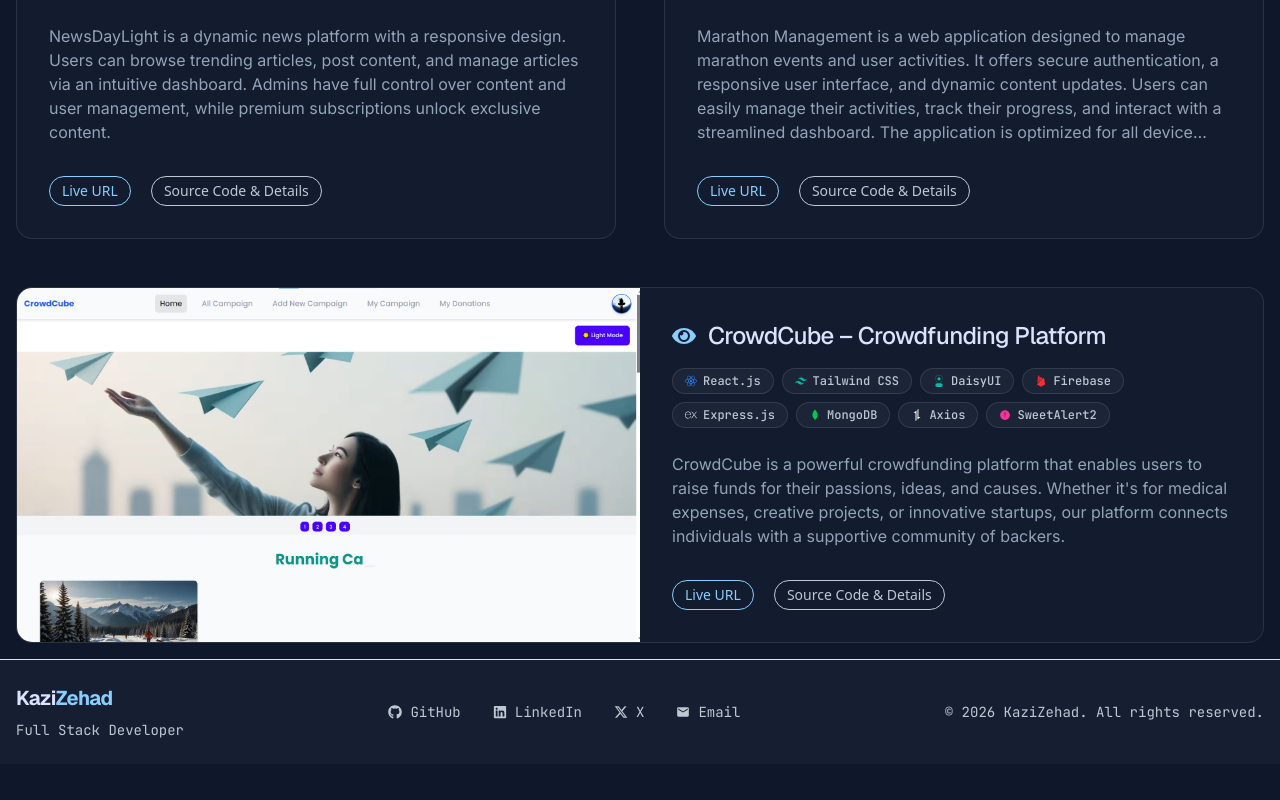
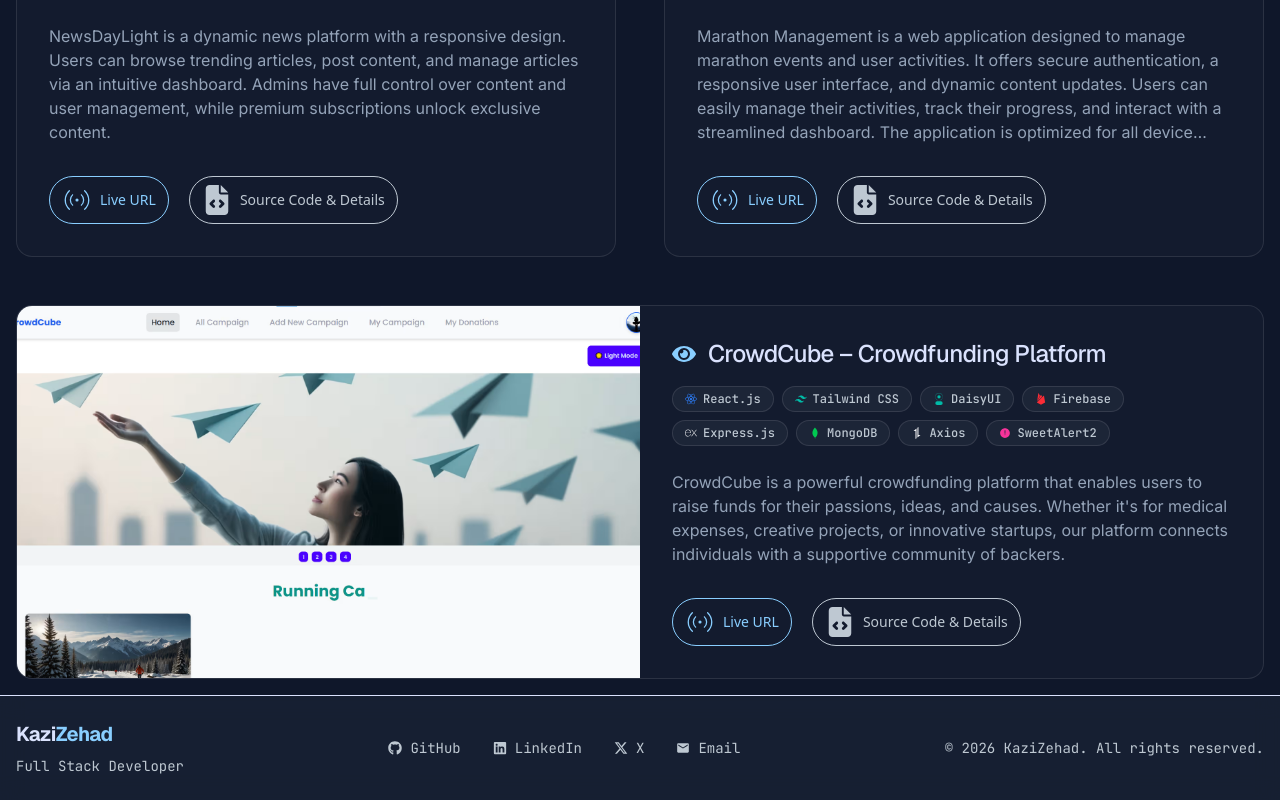
Before and after one commit to Muzahidul-Islam-Zehad/portfolio_zehad, a Next.js app: page / in a window 1280 px wide. Shown: the part 1944-2744 px from the top of the page. Before the commit the page ends 2708 px from the top, so only its background shows below. Built offline with nearby package versions, Linux system fonts and the light colour scheme.

Commit message:
fix UI to full responsive

```diff
--- a/src/app/components/Projects/ProjectCard.tsx
+++ b/src/app/components/Projects/ProjectCard.tsx
@@ -1,7 +1,7 @@
-// components/ProjectCard.tsx
-import React from 'react';
+import { CiStreamOn } from 'react-icons/ci';
 import { Project } from './ProjectList';
 import Link from 'next/link';
+import { FaFileCode } from 'react-icons/fa6';
 
 
 type ProjectCardProps = {
@@ -78,18 +78,22 @@ const MinimalCardContent = ({ project }: { project: Project }) => (
             {project.liveDemo && (
                 <Link
                     href={project.liveDemo}
-                    className="flex items-center gap-2 text-primary hover:text-primary-fixed font-medium border border-primary px-3 py-1 rounded-full transition-all duration-300  hover:shadow-[0_0_25px_rgba(14,165,233,0.6)]"
+                    className="flex flex-row items-center justify-between gap-2 text-primary hover:text-primary-fixed font-medium border border-primary px-3 py-1 rounded-full transition-all duration-300  hover:shadow-[0_0_25px_rgba(14,165,233,0.6)]"
                 >
-                    Live URL
+                    <span className='text-3xl'><CiStreamOn /></span>
+                    <span className="hidden lg:block">Live URL</span>
+
                 </Link>
             )}
             {project.sourceCode && (
                 <Link
                     href={project.sourceCode}
                     // todo: glow button
-                    className="flex items-center gap-2 text-on-surface-variant hover:text-on-surface font-medium border border-on-surface-variant px-3 py-1 rounded-full transition-all duration-300 hover:shadow-[0_0_25px_rgba(255,255,255,0.6)]"
+                    className="flex flex-row items-center justify-between gap-2 text-on-surface-variant hover:text-on-surface font-medium border border-on-surface-variant px-3 py-2 rounded-full transition-all duration-300 hover:shadow-[0_0_25px_rgba(255,255,255,0.6)]"
                 >
-                    Source Code & Details
+                    <span className='text-3xl'><FaFileCode /></span>
+                    <span className="hidden lg:block">Source Code & Details</span>
+
                 </Link>
             )}
         </div>
--- a/src/app/layout.tsx
+++ b/src/app/layout.tsx
@@ -1,5 +1,4 @@
 import type { Metadata } from "next";
-import { Geist, Geist_Mono } from "next/font/google";
 import "./globals.css";
 import Navbar from "./components/Navbar/Navbar";
 import Footer from "./components/Footer/Footer";
@@ -24,9 +23,9 @@ export default function RootLayout({
       <body className="min-h-full flex flex-col bg-neutral text-neutral-100">
 
         <div className="fixed inset-0 overflow-hidden pointer-events-none -z-10">
-          <div className="glow-sphere animate-blob-1 absolute top-1/4 right-0 w-[500px] h-[500px] bg-primary rounded-full"></div>
+          <div className="glow-sphere animate-blob-1 absolute top-1/4 right-0 w-125 h-125 bg-primary rounded-full"></div>
 
-          <div className="glow-sphere animate-blob-2 absolute bottom-0 left-1/6 w-[400px] h-[400px] bg-tertiary rounded-full"></div>
+          <div className="glow-sphere animate-blob-2 absolute bottom-0 left-1/6 w-100 h-100 bg-tertiary rounded-full"></div>
         </div>
         <Navbar />
         <section className="min-h-[calc(100vh-170px)] overflow-x-hidden">
```
